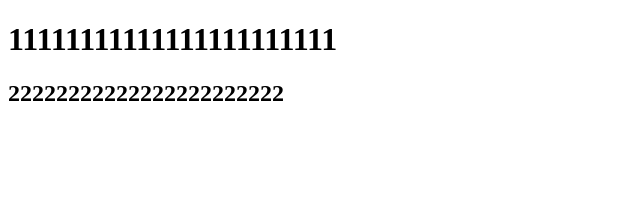
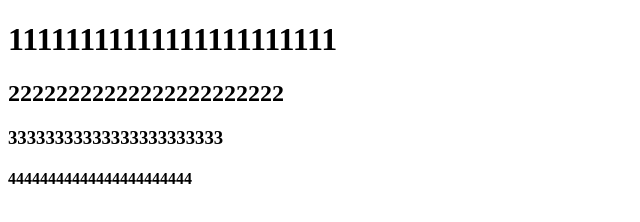
Before and after one commit to 18334792357/1224gitdemo, a plain HTML site: page index.html in a window 1280 px wide. Shown: the whole page, without its empty margins (0-640 px from the left). Drawn offline with Linux system fonts and the light colour scheme.

Commit message:
这是第四次提交

```diff
--- a/index.html
+++ b/index.html
@@ -8,5 +8,7 @@
 <body>
     <h1>11111111111111111111111</h1>
     <h2>22222222222222222222222</h2>
+    <h3>33333333333333333333333</h3>
+    <h4>44444444444444444444444</h4>
 </body>
 </html>
```
